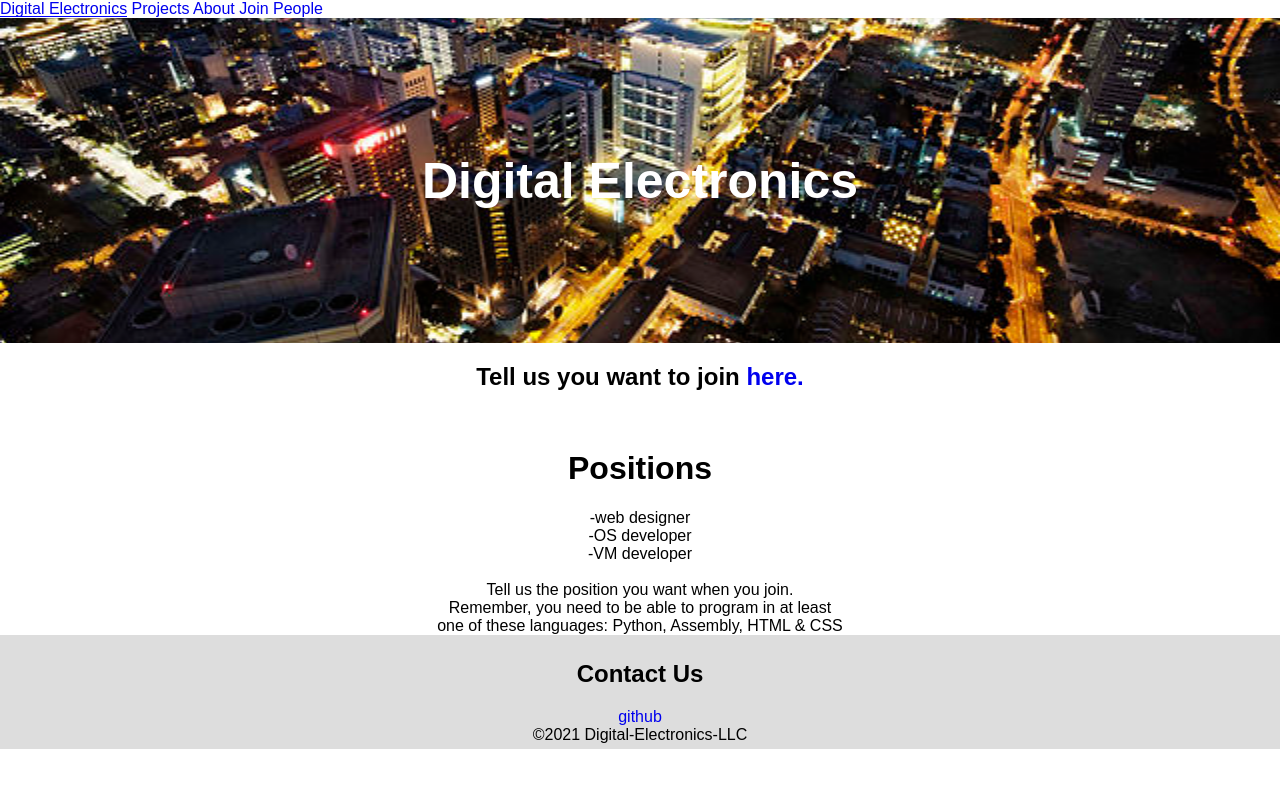
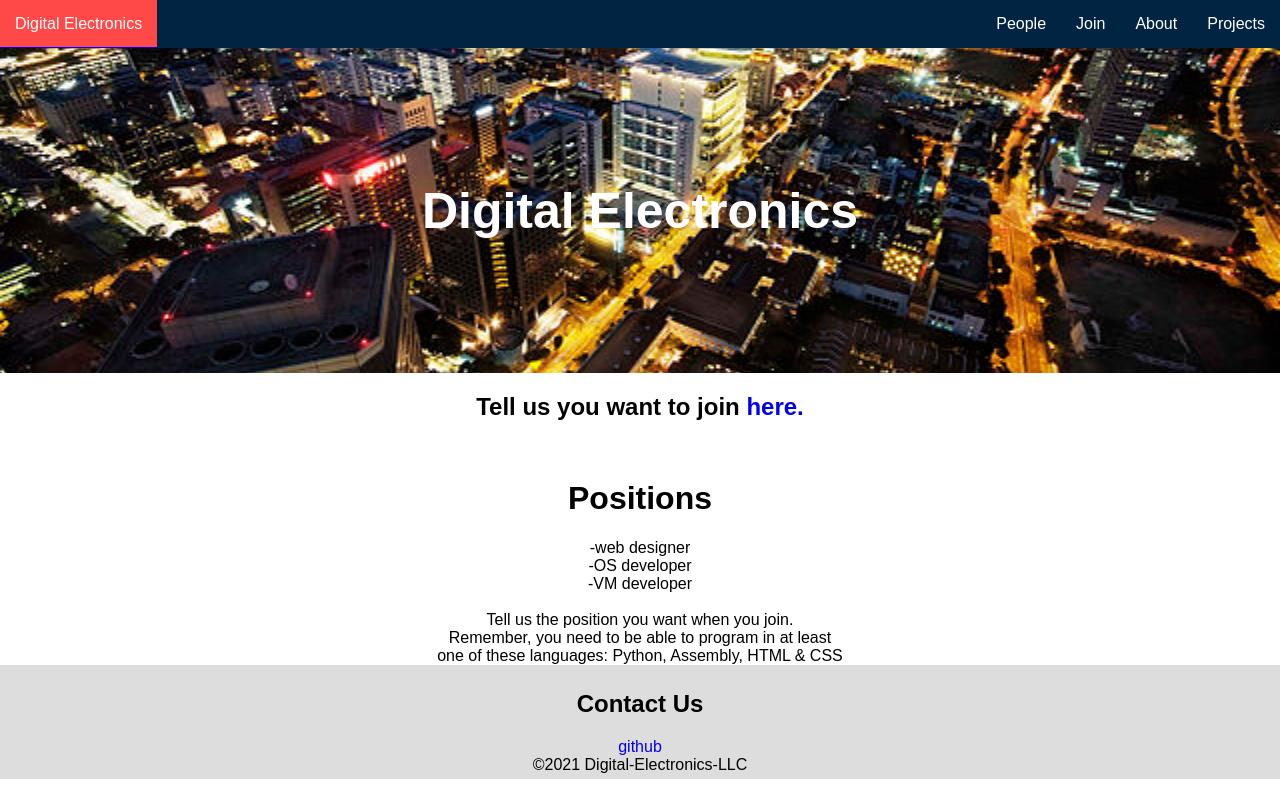
Before and after one commit to Digital-Electronics-LLC/digitalElectronicsLLC-website, a plain HTML site: page join.html in a window 1280 px wide. Drawn offline with Linux system fonts and the light colour scheme.

Commit message:
Update join.html

```diff
--- a/join.html
+++ b/join.html
@@ -29,13 +29,7 @@
     </style>
   </head>
   <body>
-    <nav>
-      <a class = "logo" href="https://digital-electronics.w3spaces.com/">Digital Electronics</a>
-      <a href = "https://digital-electronics.w3spaces.com/Projects.html?bypass-cache=1629339537">Projects</a>
-      <a href = "https://digital-electronics.w3spaces.com/About.html?bypass-cache=1629390935">About</a>
-      <a href= "https://digital-electronics.w3spaces.com/Join.html?bypass-cache=1629394689">Join</a>
-      <a href = "https://digital-electronics.w3spaces.com/people.html?bypass-cache=1629409447">People</a>
-    </nav>
+    <script src="/assets/navbar.js"></script>
     <div class="header">
       <h1>Digital Electronics</h1>
     </div>
```
